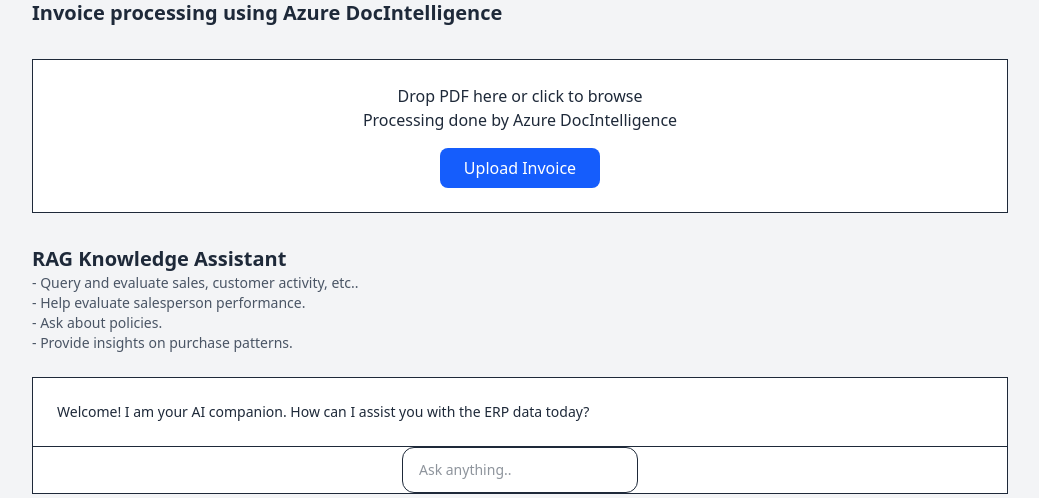
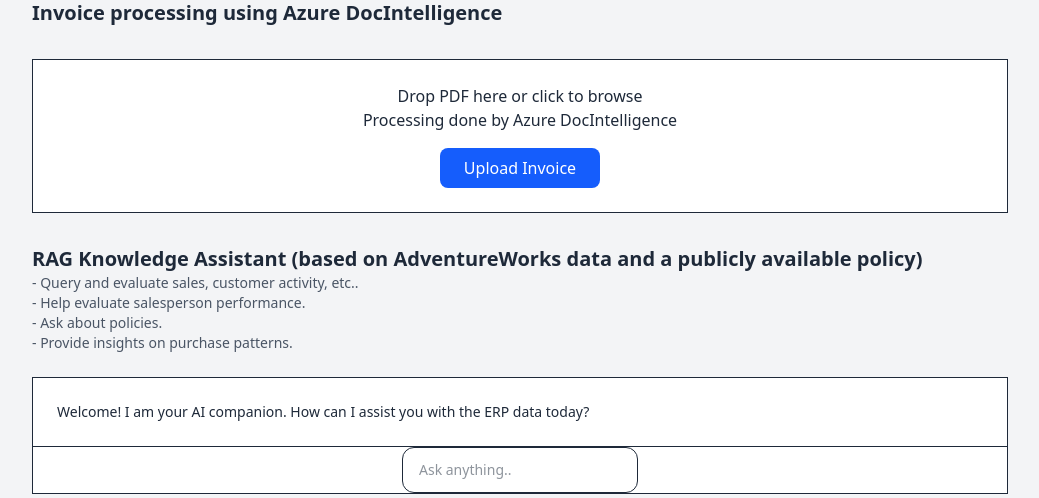
Before and after one commit to ahmedhussein02/portfolio, a Flask app: page /erp-lab in a window 1280 px wide. Shown: the part 205-703 px from the top of the page, without its empty margins (120-1159 px from the left). Run offline with Flask 3, Linux system fonts and the light colour scheme.

Commit message:
added info: data is mock

```diff
--- a/templates/erp_demo.html
+++ b/templates/erp_demo.html
@@ -57,7 +57,7 @@
 
     <div class="flex flex-col space-y-4">
         <div>
-            <h1 class="text-xl font-bold">RAG Knowledge Assistant</h1>
+            <h1 class="text-xl font-bold">RAG Knowledge Assistant (based on AdventureWorks data and a publicly available policy)</h1>
             <p class="text-sm text-gray-600 mb-2">
               - Query and evaluate sales, customer activity, etc..<br>
               - Help evaluate salesperson performance.<br>
```
